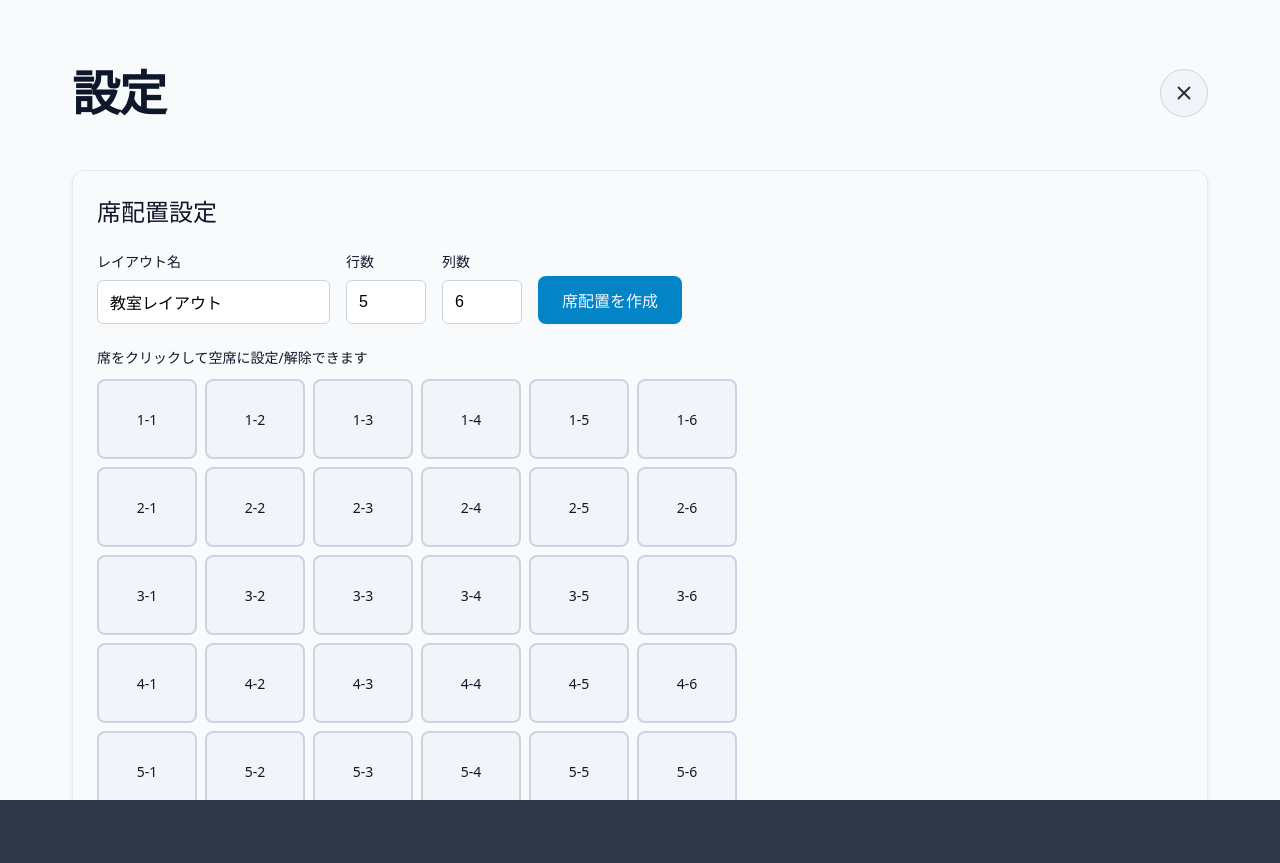
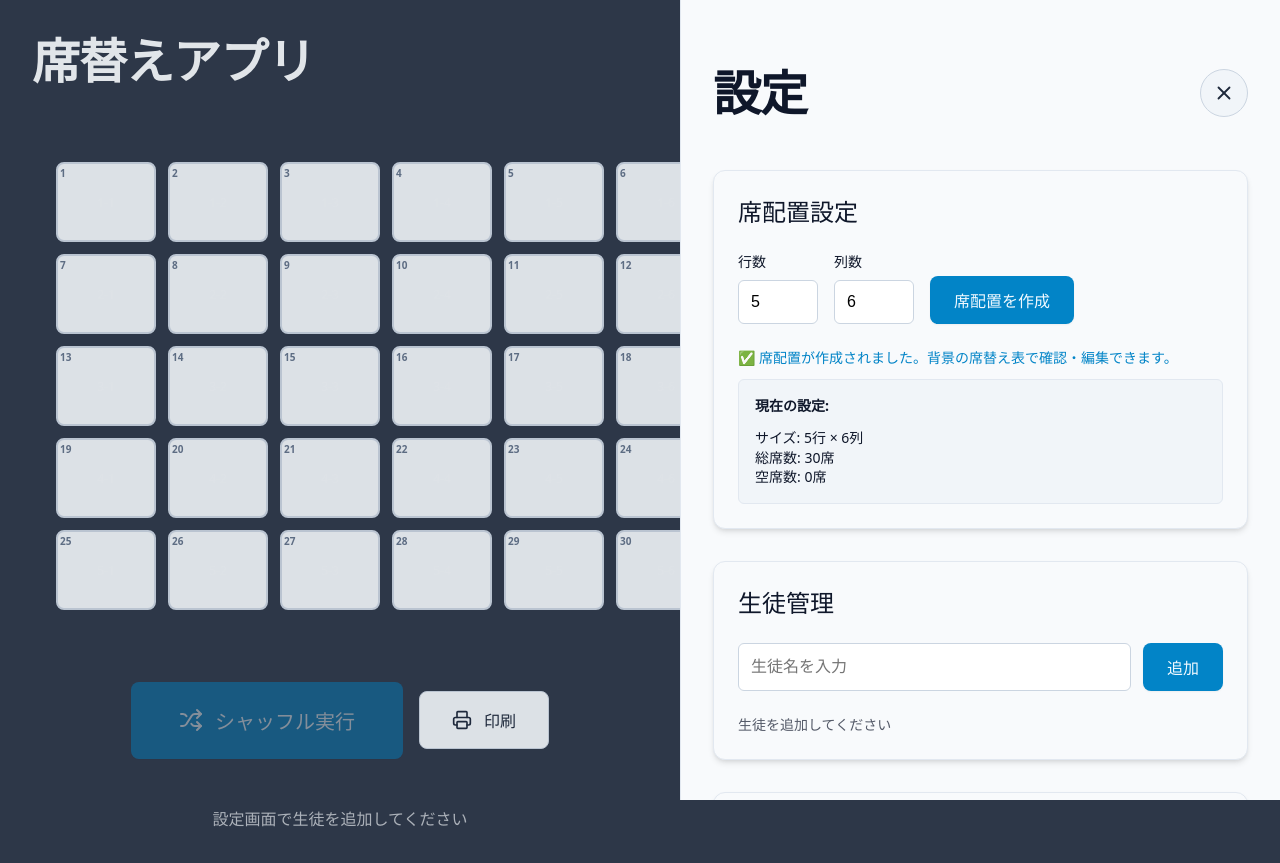
Before and after one commit to KeigoHarada/seat_shuffle, a React (Vite) app: page / in a window 1280 px wide. Both pictures are taken after a click on the button 1221 px from the left and 47 px from the top of the page. Before the commit the page ends 800 px from the top, so only its background shows below. Built offline with nearby package versions, Linux system fonts and the light colour scheme.

Commit message:
update: UX向上

```diff
--- a/src/App.tsx
+++ b/src/App.tsx
@@ -8,7 +8,8 @@ function App() {
 
   return (
     <div className="App">
-      {showSettings ? <SettingsView /> : <PublicView />}
+      <PublicView />
+      {showSettings && <SettingsView />}
     </div>
   );
 }
--- a/src/components/LayoutSettings.tsx
+++ b/src/components/LayoutSettings.tsx
@@ -2,17 +2,12 @@ import React, { useState } from 'react';
 import { useSeatStore } from '../stores/seatStore';
 
 export const LayoutSettings: React.FC = () => {
-  const { createLayout, currentLayout, toggleSeatEmpty } = useSeatStore();
+  const { createLayout, currentLayout } = useSeatStore();
   const [rows, setRows] = useState(5);
   const [cols, setCols] = useState(6);
-  const [layoutName, setLayoutName] = useState('教室レイアウト');
 
   const handleCreateLayout = () => {
-    createLayout(rows, cols, layoutName);
-  };
-
-  const handleSeatClick = (seatId: string) => {
-    toggleSeatEmpty(seatId);
+    createLayout(rows, cols, '教室レイアウト');
   };
 
   return (
@@ -22,23 +17,6 @@ export const LayoutSettings: React.FC = () => {
       </h2>
 
       <div className="flex" style={{ marginBottom: 'var(--spacing-lg)', flexWrap: 'wrap', gap: 'var(--spacing-md)' }}>
-        <div>
-          <label className="text-callout" style={{ display: 'block', marginBottom: 'var(--spacing-xs)' }}>
-            レイアウト名
-          </label>
-          <input
-            type="text"
-            value={layoutName}
-            onChange={(e) => setLayoutName(e.target.value)}
-            style={{
-              padding: 'var(--spacing-sm)',
-              border: '1px solid var(--color-secondary-300)',
-              borderRadius: 'var(--radius-md)',
-              fontSize: '1rem'
-            }}
-          />
-        </div>
-
         <div>
           <label className="text-callout" style={{ display: 'block', marginBottom: 'var(--spacing-xs)' }}>
             行数
@@ -91,25 +69,27 @@ export const LayoutSettings: React.FC = () => {
 
       {currentLayout && (
         <div>
-          <p className="text-callout" style={{ marginBottom: 'var(--spacing-sm)' }}>
-            席をクリックして空席に設定/解除できます
+          <p className="text-callout" style={{ marginBottom: 'var(--spacing-sm)', color: 'var(--color-primary-600)' }}>
+            ✅ 席配置が作成されました。背景の席替え表で確認・編集できます。
           </p>
           <div style={{
-            display: 'grid',
-            gridTemplateColumns: `repeat(${currentLayout.cols}, 1fr)`,
-            gap: 'var(--spacing-xs)',
-            maxWidth: 'fit-content'
+            backgroundColor: 'var(--color-secondary-100)',
+            padding: 'var(--spacing-md)',
+            borderRadius: 'var(--radius-md)',
+            border: '1px solid var(--color-secondary-200)'
           }}>
-            {currentLayout.seats.map((seat) => (
-              <div
-                key={seat.id}
-                className={`seat ${seat.isEmpty ? 'empty' : ''}`}
-                onClick={() => handleSeatClick(seat.id)}
-                style={{ cursor: 'pointer' }}
-              >
-                {seat.isEmpty ? '空' : `${seat.row + 1}-${seat.col + 1}`}
-              </div>
-            ))}
+            <p className="text-callout" style={{ marginBottom: 'var(--spacing-sm)' }}>
+              <strong>現在の設定:</strong>
+            </p>
+            <p className="text-callout">
+              サイズ: {currentLayout.rows}行 × {currentLayout.cols}列
+            </p>
+            <p className="text-callout">
+              総席数: {currentLayout.seats.length}席
+            </p>
+            <p className="text-callout">
+              空席数: {currentLayout.seats.filter(seat => seat.isEmpty).length}席
+            </p>
           </div>
         </div>
       )}
--- a/src/components/SeatGrid.tsx
+++ b/src/components/SeatGrid.tsx
@@ -16,11 +16,46 @@ export const SeatGrid: React.FC = () => {
 
   const [editingSeatId, setEditingSeatId] = useState<string | null>(null);
   const [editingName, setEditingName] = useState('');
+  const [focusedSeatId, setFocusedSeatId] = useState<string | null>(null);
 
   // デフォルトレイアウトを初期化
   useEffect(() => {
     initializeDefaultLayout();
   }, [initializeDefaultLayout]);
+
+  // キーボードイベントハンドラー
+  useEffect(() => {
+    const handleKeyDown = (e: KeyboardEvent) => {
+      if (!currentLayout) return;
+
+      // 編集中は入力フィールド内で処理するため、グローバルでは処理しない
+      if (e.key === 'Tab' && focusedSeatId && !editingSeatId) {
+        e.preventDefault();
+        e.stopPropagation();
+        const currentIndex = currentLayout.seats.findIndex(seat => seat.id === focusedSeatId);
+        const nextIndex = (currentIndex + 1) % currentLayout.seats.length;
+        const nextSeat = currentLayout.seats[nextIndex];
+        setFocusedSeatId(nextSeat.id);
+      } else if (e.key === 'Enter' && focusedSeatId && !editingSeatId) {
+        e.preventDefault();
+        const seat = currentLayout.seats.find(s => s.id === focusedSeatId);
+        if (seat) {
+          handleDoubleClick(focusedSeatId, getStudentName(seat.studentId));
+        }
+      } else if (e.key === 'Escape' && !editingSeatId) {
+        setFocusedSeatId(null);
+      }
+    };
+
+    // 編集中でない場合のみイベントリスナーを追加
+    if (!editingSeatId) {
+      window.addEventListener('keydown', handleKeyDown);
+    }
+
+    return () => {
+      window.removeEventListener('keydown', handleKeyDown);
+    };
+  }, [currentLayout, focusedSeatId, editingSeatId]);
 
   if (!currentLayout) {
     return (
@@ -36,9 +71,14 @@ export const SeatGrid: React.FC = () => {
     return student?.name || '';
   };
 
+  const handleClick = (seatId: string) => {
+    setFocusedSeatId(seatId);
+  };
+
   const handleDoubleClick = (seatId: string, currentName: string) => {
     setEditingSeatId(seatId);
     setEditingName(currentName);
+    setFocusedSeatId(null);
   };
 
   const handleRightClick = (e: React.MouseEvent, seatId: string) => {
@@ -88,7 +128,8 @@ export const SeatGrid: React.FC = () => {
       {currentLayout.seats.map((seat, index) => (
         <div
           key={seat.id}
-          className={`seat ${seat.isEmpty ? 'empty' : seat.studentId ? 'occupied' : ''} ${isShuffling ? 'shuffling' : ''} ${selectedSeatId === seat.id ? 'selected' : ''}`}
+          className={`seat ${seat.isEmpty ? 'empty' : seat.studentId ? 'occupied' : ''} ${isShuffling ? 'shuffling' : ''} ${selectedSeatId === seat.id ? 'selected' : ''} ${focusedSeatId === seat.id ? 'focused' : ''}`}
+          onClick={() => handleClick(seat.id)}
           onDoubleClick={() => handleDoubleClick(seat.id, getStudentName(seat.studentId))}
           onContextMenu={(e) => handleRightClick(e, seat.id)}
           style={{
@@ -116,8 +157,32 @@ export const SeatGrid: React.FC = () => {
                 value={editingName}
                 onChange={(e) => setEditingName(e.target.value)}
                 onKeyPress={(e) => {
-                  if (e.key === 'Enter') handleNameSubmit(seat.id);
-                  if (e.key === 'Escape') handleNameCancel();
+                  if (e.key === 'Enter') {
+                    e.preventDefault();
+                    handleNameSubmit(seat.id);
+                  }
+                }}
+                onKeyDown={(e) => {
+                  if (e.key === 'Tab') {
+                    e.preventDefault();
+                    e.stopPropagation();
+                    // 名前を登録して次の席に移動
+                    if (editingName.trim()) {
+                      assignStudentNameToSeat(seat.id, editingName.trim());
+                    }
+                    setEditingSeatId(null);
+                    setEditingName('');
+
+                    // 次の席にフォーカス
+                    const currentIndex = currentLayout.seats.findIndex(s => s.id === seat.id);
+                    const nextIndex = (currentIndex + 1) % currentLayout.seats.length;
+                    const nextSeat = currentLayout.seats[nextIndex];
+                    setFocusedSeatId(nextSeat.id);
+                  } else if (e.key === 'Escape') {
+                    e.preventDefault();
+                    e.stopPropagation();
+                    handleNameCancel();
+                  }
                 }}
                 onBlur={() => handleNameSubmit(seat.id)}
                 style={{
--- a/src/index.css
+++ b/src/index.css
@@ -154,6 +154,13 @@ body {
   background-color: var(--color-primary-50);
 }
 
+.seat.focused {
+  border-color: var(--color-primary-600);
+  box-shadow: 0 0 0 3px var(--color-primary-300);
+  background-color: var(--color-primary-100);
+  transform: scale(1.02);
+}
+
 .seat.occupied {
   background-color: var(--color-primary-100);
   border-color: var(--color-primary-300);
@@ -249,6 +256,37 @@ body {
   animation: shuffle 0.2s ease-in-out infinite;
 }
 
+/* 設定画面スライドアニメーション */
+@keyframes slideInFromRight {
+  from {
+    transform: translateX(100%);
+    opacity: 0;
+  }
+  to {
+    transform: translateX(0);
+    opacity: 1;
+  }
+}
+
+@keyframes slideOutToRight {
+  from {
+    transform: translateX(0);
+    opacity: 1;
+  }
+  to {
+    transform: translateX(100%);
+    opacity: 0;
+  }
+}
+
+.settings-panel {
+  animation: slideInFromRight 0.3s ease-out;
+}
+
+.settings-panel.closing {
+  animation: slideOutToRight 0.3s ease-in;
+}
+
 /* レスポンシブ */
 @media (max-width: 768px) {
   .container {
@@ -272,4 +310,12 @@ body {
   .text-title2 {
     font-size: 1.5rem;
   }
+
+  .settings-panel {
+    width: 100vw !important;
+  }
+
+  .settings-panel .resize-handle {
+    display: none;
+  }
 }
--- a/src/stores/seatStore.ts
+++ b/src/stores/seatStore.ts
@@ -21,6 +21,8 @@ interface SeatStore extends AppState {
   swapSeats: (seatId1: string, seatId2: string) => void;
   assignStudentNameToSeat: (seatId: string, studentName: string) => void;
   initializeDefaultLayout: () => void;
+  settingsPanelWidth: number;
+  setSettingsPanelWidth: (width: number) => void;
 }
 
 export const useSeatStore = create<SeatStore>((set, get) => ({
@@ -30,6 +32,7 @@ export const useSeatStore = create<SeatStore>((set, get) => ({
   isShuffling: false,
   showSettings: false,
   selectedSeatId: null,
+  settingsPanelWidth: 600,
 
   // アクション
   setCurrentLayout: (layout) => set({ currentLayout: layout }),
@@ -224,5 +227,7 @@ export const useSeatStore = create<SeatStore>((set, get) => ({
       // デフォルトの5x6レイアウトを作成
       get().createLayout(5, 6, 'デフォルト教室');
     }
-  }
+  },
+
+  setSettingsPanelWidth: (width) => set({ settingsPanelWidth: width })
 }));
--- a/src/views/PublicView.tsx
+++ b/src/views/PublicView.tsx
@@ -4,7 +4,7 @@ import { useSeatStore } from '../stores/seatStore';
 import { SeatGrid } from '../components/SeatGrid';
 
 export const PublicView: React.FC = () => {
-  const { shuffleSeats, toggleSettings, isShuffling, currentLayout, students } = useSeatStore();
+  const { shuffleSeats, toggleSettings, isShuffling, currentLayout, students, showSettings, settingsPanelWidth } = useSeatStore();
 
   const handlePrint = () => {
     window.print();
@@ -13,7 +13,16 @@ export const PublicView: React.FC = () => {
   const canShuffle = currentLayout && students.length > 0 && !isShuffling;
 
   return (
-    <div className="container">
+    <div
+      className="container"
+      style={{
+        opacity: showSettings ? 0.9 : 1,
+        transition: 'opacity 0.3s ease',
+        pointerEvents: 'auto',
+        marginRight: showSettings ? `${settingsPanelWidth}px` : '0',
+        maxWidth: showSettings ? `calc(100vw - ${settingsPanelWidth}px)` : '100%'
+      }}
+    >
       <header style={{
         display: 'flex',
         justifyContent: 'space-between',
@@ -29,7 +38,12 @@ export const PublicView: React.FC = () => {
             top: 'var(--spacing-lg)',
             right: 'var(--spacing-lg)',
             zIndex: 1000,
-            opacity: 0.7
+            opacity: 0.8,
+            padding: 'var(--spacing-sm)',
+            borderRadius: '50%',
+            width: '48px',
+            height: '48px',
+            boxShadow: 'var(--shadow-md)'
           }}
         >
           <Settings size={20} />
--- a/src/views/SettingsView.tsx
+++ b/src/views/SettingsView.tsx
@@ -1,24 +1,80 @@
-import React from 'react';
+import React, { useState, useEffect } from 'react';
 import { X } from 'lucide-react';
 import { useSeatStore } from '../stores/seatStore';
 import { LayoutSettings } from '../components/LayoutSettings';
 import { StudentManager } from '../components/StudentManager';
 
 export const SettingsView: React.FC = () => {
-  const { toggleSettings } = useSeatStore();
+  const { toggleSettings, settingsPanelWidth, setSettingsPanelWidth } = useSeatStore();
+  const [isClosing, setIsClosing] = useState(false);
+  const [isResizing, setIsResizing] = useState(false);
+
+  const handleClose = () => {
+    setIsClosing(true);
+    setTimeout(() => {
+      toggleSettings();
+    }, 300); // アニメーション時間に合わせる
+  };
+
+  const handleMouseDown = (e: React.MouseEvent) => {
+    setIsResizing(true);
+    e.preventDefault();
+  };
+
+  const handleMouseMove = (e: MouseEvent) => {
+    if (!isResizing) return;
+    const newWidth = window.innerWidth - e.clientX;
+    setSettingsPanelWidth(Math.max(400, Math.min(1000, newWidth)));
+  };
+
+  const handleMouseUp = () => {
+    setIsResizing(false);
+  };
+
+  React.useEffect(() => {
+    if (isResizing) {
+      document.addEventListener('mousemove', handleMouseMove);
+      document.addEventListener('mouseup', handleMouseUp);
+      return () => {
+        document.removeEventListener('mousemove', handleMouseMove);
+        document.removeEventListener('mouseup', handleMouseUp);
+      };
+    }
+  }, [isResizing]);
 
   return (
-    <div style={{
+    <>
+      {/* 設定パネル */}
+      <div
+        className={`settings-panel ${isClosing ? 'closing' : ''}`}
+        style={{
           position: 'fixed',
           top: 0,
-      left: 0,
           right: 0,
-      bottom: 0,
+          width: `${settingsPanelWidth}px`,
+          height: '100vh',
           backgroundColor: 'var(--color-secondary-50)',
           color: 'var(--color-secondary-900)',
-      zIndex: 2000,
-      overflowY: 'auto'
-    }}>
+          zIndex: 3000,
+          overflowY: 'auto',
+          boxShadow: 'var(--shadow-xl)',
+          borderLeft: '1px solid var(--color-secondary-200)'
+        }}
+      >
+        {/* リサイズハンドル */}
+        <div
+          onMouseDown={handleMouseDown}
+          style={{
+            position: 'absolute',
+            top: 0,
+            left: 0,
+            width: '4px',
+            height: '100%',
+            cursor: 'col-resize',
+            backgroundColor: isResizing ? 'var(--color-primary-500)' : 'transparent',
+            transition: 'background-color 0.2s ease'
+          }}
+        />
       <div className="container">
         <header style={{
           display: 'flex',
@@ -32,7 +88,7 @@ export const SettingsView: React.FC = () => {
           </h1>
           <button
             className="btn btn-secondary"
-            onClick={toggleSettings}
+            onClick={handleClose}
             style={{
               padding: 'var(--spacing-sm)',
               borderRadius: '50%',
@@ -58,7 +114,7 @@ export const SettingsView: React.FC = () => {
                   1. 席配置を作成
                 </h3>
                 <p className="text-body">
-                  行数と列数を設定して席配置を作成します。席をクリックすると空席に設定できます。
+                  行数と列数を設定して席配置を作成します。作成後は背景の席替え表で確認・編集できます。
                 </p>
               </div>
 
@@ -73,10 +129,37 @@ export const SettingsView: React.FC = () => {
 
               <div>
                 <h3 className="text-headline" style={{ marginBottom: 'var(--spacing-sm)' }}>
-                  3. シャッフル実行
+                  3. 席替え表で編集
                 </h3>
                 <p className="text-body">
-                  公開画面で「シャッフル実行」ボタンを押すと、生徒がランダムに席に配置されます。
+                  背景の席替え表で直接編集できます。ダブルクリックで名前変更、右クリックで空席設定・席交換が可能です。
+                </p>
+              </div>
+
+              <div>
+                <h3 className="text-headline" style={{ marginBottom: 'var(--spacing-sm)' }}>
+                  4. パネルサイズ調整
+                </h3>
+                <p className="text-body">
+                  設定パネルの左端をドラッグして幅を調整できます（400px〜1000px）。
+                </p>
+              </div>
+
+              <div>
+                <h3 className="text-headline" style={{ marginBottom: 'var(--spacing-sm)' }}>
+                  5. 生徒表示モード
+                </h3>
+                <p className="text-body">
+                  設定画面を閉じることで、生徒に見せる状態になります。シャッフル実行も可能です。
+                </p>
+              </div>
+
+              <div>
+                <h3 className="text-headline" style={{ marginBottom: 'var(--spacing-sm)' }}>
+                  6. リアルタイム反映
+                </h3>
+                <p className="text-body">
+                  設定を変更すると、背景の席替え表に即座に反映されます。設定画面と席替え表を同時に操作できます。
                 </p>
               </div>
             </div>
@@ -84,5 +167,6 @@ export const SettingsView: React.FC = () => {
         </main>
       </div>
       </div>
+    </>
   );
 };
```
Also changed, not shown: src/components/StudentManager.tsx (+43 -0 lines). Lines whose indentation alone changed are shown as unchanged.
